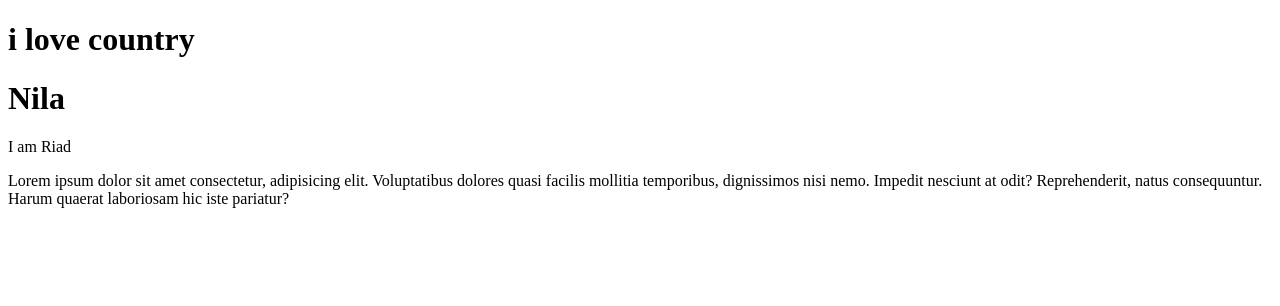
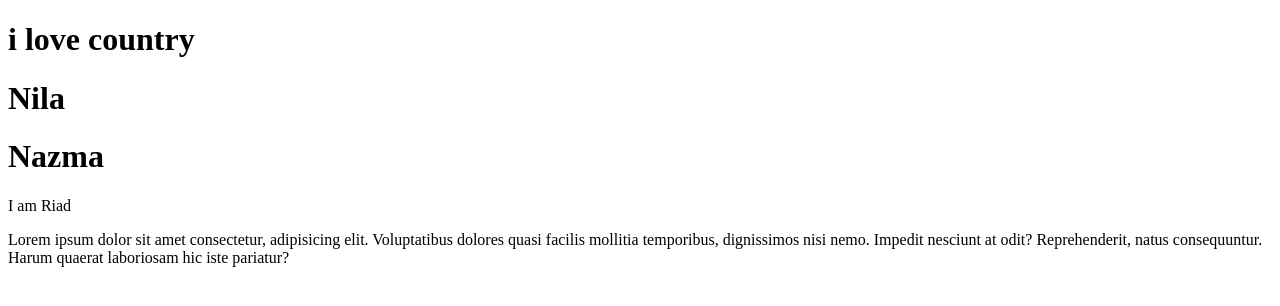
Before and after one commit to Riad928/protfoliorepo, a plain HTML site: page New folder (7)/index.html in a window 1280 px wide. Drawn offline with Linux system fonts and the light colour scheme.

Commit message:
change commit

```diff
--- a/New folder (7)/index.html
+++ b/New folder (7)/index.html
@@ -10,6 +10,7 @@
 <body>
     <h1>i love country</h1>
     <h1>Nila</h1>
+    <h1>Nazma</h1>
     <p>I am Riad</p>
     <p>Lorem ipsum dolor sit amet consectetur, adipisicing elit. Voluptatibus dolores quasi facilis mollitia temporibus, dignissimos nisi nemo. Impedit nesciunt at odit? Reprehenderit, natus consequuntur. Harum quaerat laboriosam hic iste pariatur?</p>
 </body>
```
